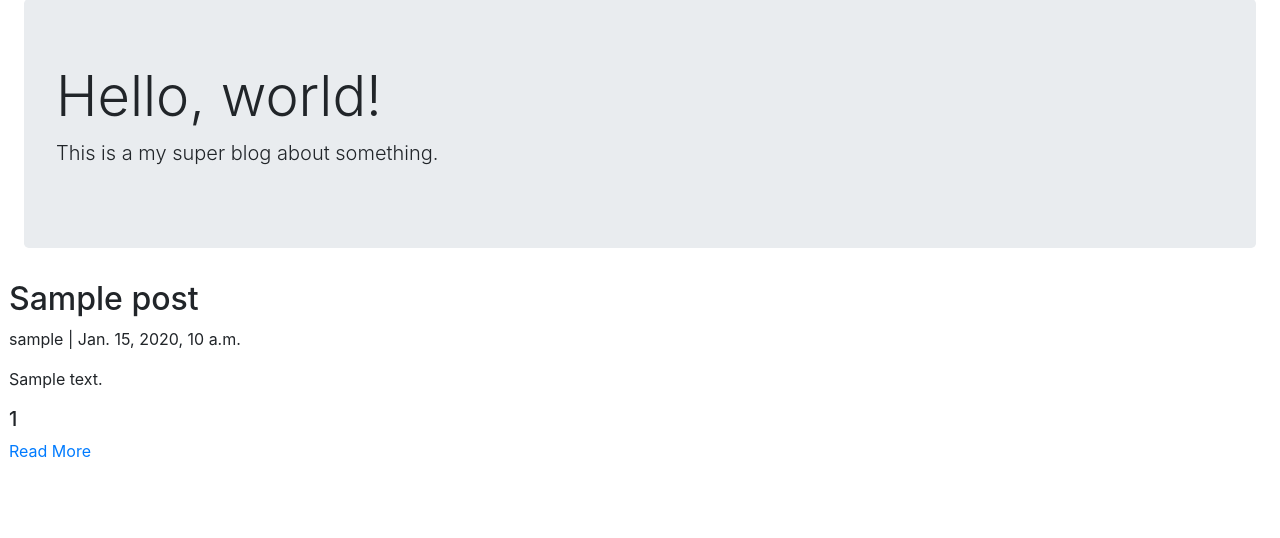
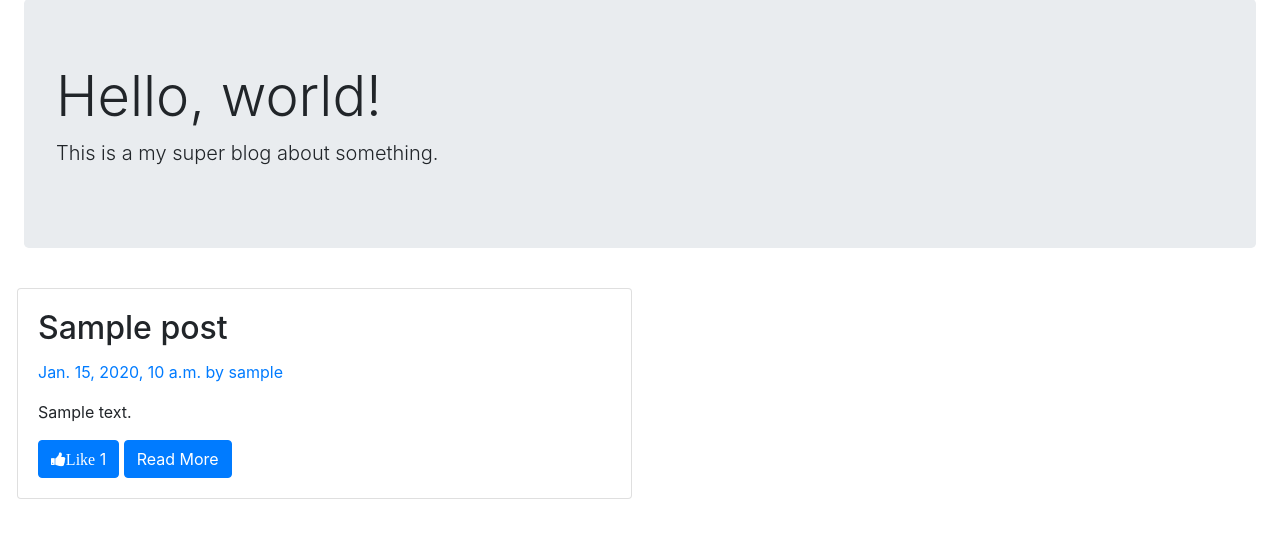
Before and after one commit to datawizio/blog, a Django app: page / in a window 1280 px wide. Shown: the part 105-643 px from the top of the page. Run offline with Django 3.2, Linux system fonts and the light colour scheme; tables that the repository leaves empty hold one stand-in row (values such as "Sample post"); some libraries are stand-ins or nearby versions.

Commit message:
Front Task 2 - Output posts

```diff
--- a/templates/index.html
+++ b/templates/index.html
@@ -9,13 +9,17 @@
     </div>
     <div class="row">
       {% for post in post_list %}
-      <div>
-        <h2>{{ post.title }}</h2>
-        <p>{{ post.author }} | {{ post.created}}</p>
-        <p>{{post.body|safe }}</p>
-        <h5>{{ post.like_count }}</h5>
-        <a href="{% url 'post_detail' post.slug  %}">Read More</a>
-      </div>
+        <div class="post-item col-12 col-md-6 p-2">
+          <div class="card h-100">
+            <div class="card-body">
+              <h2 class="card-title">{{ post.title }}</h2>
+              <p class="text-primary">{{ post.created}} by {{ post.author }}</p>
+              <p  class="card-text">{{post.body|safe }}</p>
+              <button class="btn btn-primary"><i class="fa fa-thumbs-up">Like</i> {{ post.like_count }}</button>
+              <a href="{% url 'post_detail' post.slug  %}" class="btn btn-primary">Read More</a>
+              </div>
+          </div>
+        </div>
       {% endfor %}
     </div>
 {% endblock %}
```
